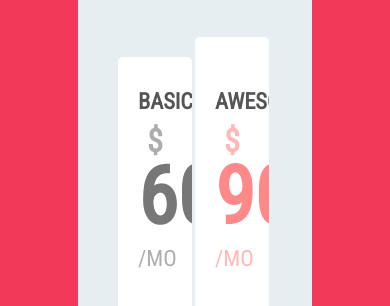
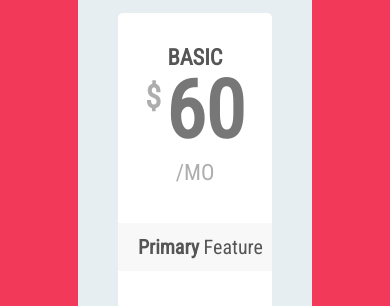
Before and after one commit to CachedaCodes/CSS3-in-30-days, a plain HTML site: page Day 10 - Pricing Table/index.html in a window 390 px wide. Shown: the part 717-1023 px from the top of the page. Drawn offline with Linux system fonts and the light colour scheme; a web font is replaced by a local one.

Commit message:
Added Responsive

```diff
--- a/Day 10 - Pricing Table/sandbox.css
+++ b/Day 10 - Pricing Table/sandbox.css
@@ -126,7 +126,57 @@
   color: white;
 }
 
-.pricing-popular .pricing-button:hover {
-  background-color: #333;
-  color: #ff8888;
+  .pricing-popular .pricing-button:hover {
+    background-color: #333;
+    color: #ff8888;
+  }
+
+/* RESPONSIVE */
+@media screen and (max-width: 1023px) {
+  .pricing-table {
+    margin: auto;
+  }
+
+  .pricing-table > div {
+    float: none;
+    width: 100%;
+  }
+
+  .pricing-table > div:not(:last-child) {
+    margin-right: 0;
+    margin-bottom: 20px;
+  }
+
+  .pricing-body {
+    max-width: 100%;
+    overflow: hidden;
+    overflow-x: visible;
+    white-space: nowrap;
+  }
+
+  .pricing-body ul li {
+    display: inline-block;
+    vertical-align: middle;
+  }
+
+  .pricing-body ul li:not(:first-child){
+    margin-left: -5px;
+  }
+
+  .pricing-body ul li:nth-child(2n){
+    background-color: #e8e8e8;
+  }
+
+  .pricing-footer {
+    margin-top: 0;
+  }
+
+  .pricing-popular {
+    margin-top: 0;
+  }
+
+  .pricing-popular .pricing-header,
+  .pricing-popular .pricing-footer {
+    padding-top: 30px;
+  }
 }
```
